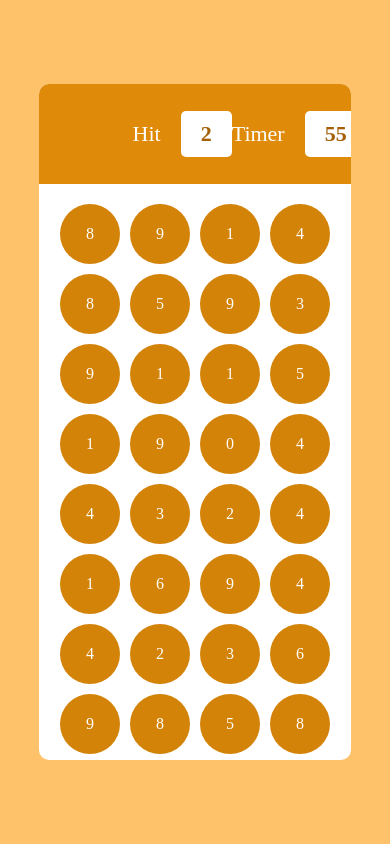
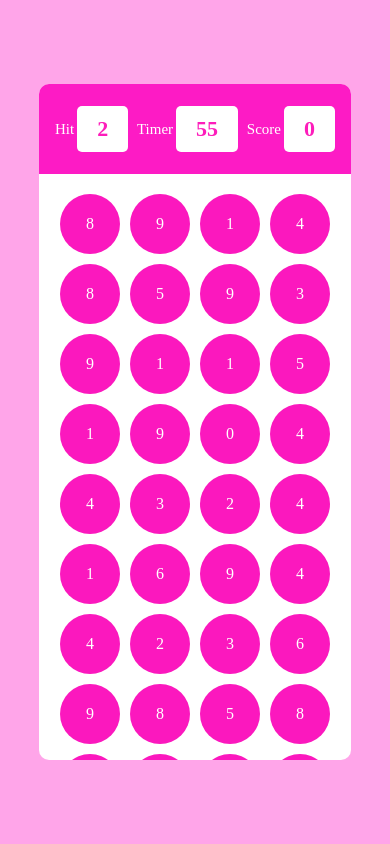
Before and after one commit to rohittt37/Bubble-Sort-Game, a plain HTML site: page index.html in a window 390 px wide. Drawn offline with Linux system fonts and the light colour scheme.

Commit message:
Update style.css

```diff
--- a/style.css
+++ b/style.css
@@ -87,6 +87,35 @@ html, body{
 }
 
 @media (max-width:600px) {
-
+    #main{
+        height: 100%;
+        width: 100%;
+        background-color: rgb(255, 165, 233);
+    }
+    #ptop{
+        width: 100%;
+        height: 90px;
+        background-color: rgb(253, 27, 197);
+        padding: 0px 1rem;
+    }
+    .elem{
+        display: flex;
+        align-items: center;
+        gap: 0.19rem;
+    }
+    .elem h2{
+        font-size: 15px;
+        font-weight: 200;
+    }
+    .box{
+        color: rgb(253, 29, 187);
+    }
+    .bubble{
+        background-color: rgb(251, 24, 190);
+    }
+    .bubble:hover{
+        cursor: pointer;
+        background-color: rgb(5, 173, 117);
+    }
 
 }
```
